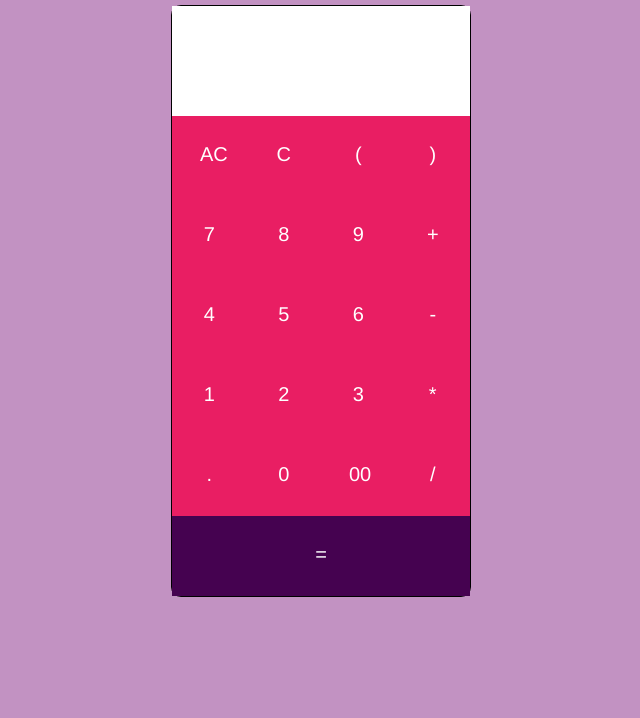
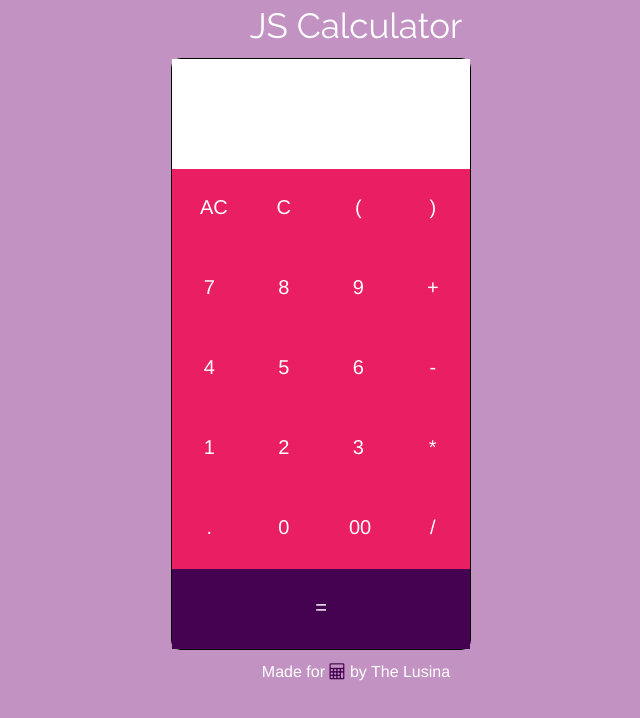
Before and after one commit to BrianLusina/JS-Calculator, a plain HTML site: page index.html in a window 1280 px wide. Shown: the whole page, without its empty margins (284-924 px from the left). Drawn offline with nearby package versions, Linux system fonts and the light colour scheme; files that its build step writes are made by us from their sources; a web font is replaced by a local one.

Commit message:
Add footer content

```diff
--- a/css/main.css
+++ b/css/main.css
@@ -8,7 +8,12 @@ body{
 /**--------------------------------------
 HEADER
 ------------------------------------*/
-
+#title-header{
+	text-align: center;
+	font-family: Raleway, cursive, sans-serif;
+	color:white;
+	font-size: 35px;
+}
 /**--------------------------------------
 SECTIONS
 ------------------------------------*/
@@ -53,3 +58,24 @@ button{
 /**--------------------------------------
 FOOTER
 ------------------------------------*/
+footer{
+
+}
+
+#footer-container{
+	color:white;
+	text-align: center;
+	padding:5px;
+}
+
+#footer-container .fa-calculator{
+	color:#450250;
+}
+
+#footer-container a{
+	color:white;
+}
+
+#footer-container a:hover{
+	color:burlywood;
+}
--- a/index.html
+++ b/index.html
@@ -16,7 +16,7 @@
 		<link rel="stylesheet" href="css/reset.css">
 
 		<!--Icons-->
-		<link rel="stylesheet" href="css/font-awesome/font-awesome.min.css" type="text/css">
+		<link rel="stylesheet" href="css/font-awesome/css/font-awesome.min.css" type="text/css">
 		<link rel="stylesheet" href="css/ionicons/css/ionicons.min.css" type="text/css">
 
 		<!--Foundation framework-->
@@ -30,7 +30,9 @@
 <!-------------------------------------------------------------------------------------------->
 		<!--Header-->
 		<header>
-
+			<div class="row">
+				<div id="title-header">JS Calculator</div>
+			</div>
 		</header>
 <!-------------------------------------------------------------------------------------------->
 		<!--Sections-->
@@ -149,7 +151,9 @@
 <!-------------------------------------------------------------------------------------------->
 		<!--Footer-->
         <footer>
-
+			<div class="row">
+				<div id="footer-container">Made for <i class="fa fa-calculator"></i> by <a href="http://www.codepen.io/mercury">The Lusina</a></div>
+			</div>
         </footer>
 <!-------------------------------------------------------------------------------------------->
 		<!--Vendor Scripts-->
```
Also changed, not shown: css/font-awesome/css/font-awesome.min.css (renamed from css/font-awesome/font-awesome.min.css), css/ionicons/css/ionicons.min.css (renamed from css/ionicons/ionicons.min.css).
